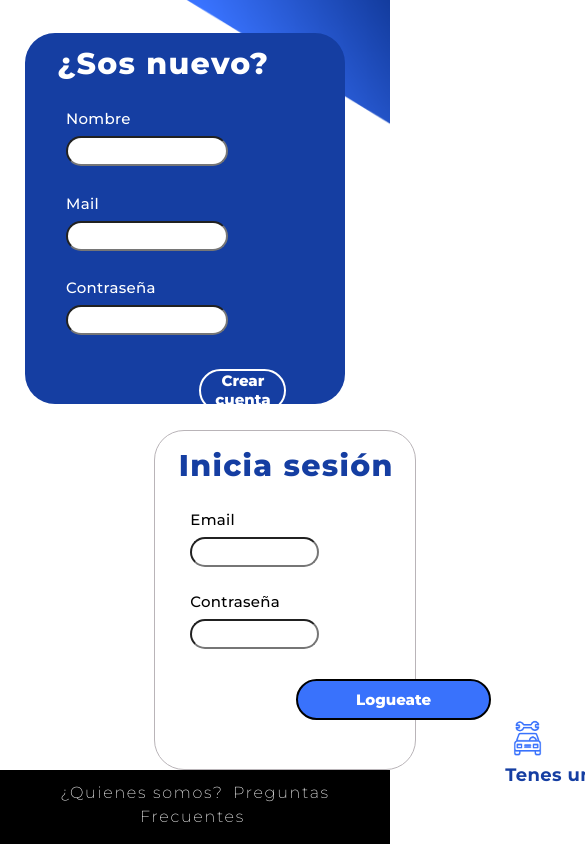
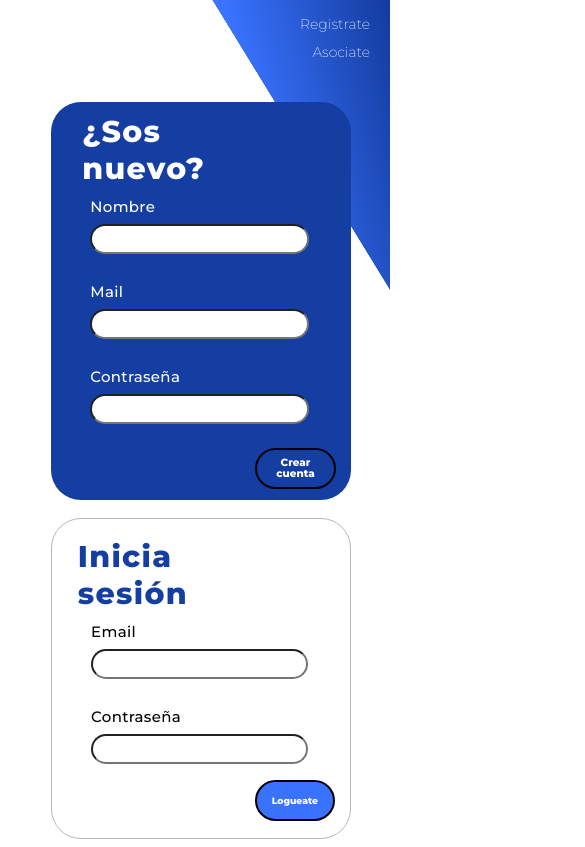
Before and after one commit to ivansch/project-, a plain HTML site: page login/logindos.html in a window 390 px wide. Shown: the top 847 px of the page, 585 px wide, since content can reach past the window. Drawn offline with nearby package versions, Linux system fonts and the light colour scheme.

Commit message:
loginterminado

```diff
--- a/login/css/logindos.css
+++ b/login/css/logindos.css
@@ -1,7 +1,50 @@
-* {
-  margin:0px;
-  padding:0px;
-  box-sizing: border-box;
+/* http://meyerweb.com/eric/tools/css/reset/
+   v2.0 | 20110126
+   License: none (public domain)
+*/
+
+html, body, div, span, applet, object, iframe,
+h1, h2, h3, h4, h5, h6, p, blockquote, pre,
+a, abbr, acronym, address, big, cite, code,
+del, dfn, em, img, ins, kbd, q, s, samp,
+small, strike, strong, sub, sup, tt, var,
+b, u, i, center,
+dl, dt, dd, ol, ul, li,
+fieldset, form, label, legend,
+table, caption, tbody, tfoot, thead, tr, th, td,
+article, aside, canvas, details, embed,
+figure, figcaption, footer, header, hgroup,
+menu, nav, output, ruby, section, summary,
+time, mark, audio, video {
+	margin: 0;
+	padding: 0;
+	border: 0;
+	font-size: 100%;
+	font: inherit;
+	vertical-align: baseline;
+}
+/* HTML5 display-role reset for older browsers */
+article, aside, details, figcaption, figure,
+footer, header, hgroup, menu, nav, section {
+	display: block;
+}
+body {
+	line-height: 1;
+}
+ol, ul {
+	list-style: none;
+}
+blockquote, q {
+	quotes: none;
+}
+blockquote:before, blockquote:after,
+q:before, q:after {
+	content: '';
+	content: none;
+}
+table {
+	border-collapse: collapse;
+	border-spacing: 0;
 }
 body{
 	background-image: url(../image/background.png);
@@ -10,8 +53,41 @@ body{
 	background-repeat: no-repeat;
 
 }
+header nav a{
+  color: white;
+  height: 28px;
+  width: 98px;
+  display: inline;
+	font-family: 'Montserrat';
+	font-size: 18px;
+	font-weight: 300;
+	line-height: 28px;
+	font-weight: 200;
+  position: relative;
+
+}
+header ul{
+text-align:right;
+padding-top: 10px;
+}
+
+header li{
+  list-style-type: none;
+   display: inline;
+   padding-right: 5px;
+
+}
+
+.header_uno:hover{
+	color:  #FFFFFF;
+	font-weight: bold;
+}
+.header_dos:hover{
+	color:  #FFFFFF;
+	font-weight: bold;
+}
 .form-group{
-	width:80%;
+	width:90%;
 	margin-left: 9%;
 }
 label{
@@ -23,10 +99,10 @@ label{
 .login {
   position: absolute;
   z-index: 0;
-  margin-left: 42%;
-  margin-top: 8%;
-  height: 340px;
-	width: 40%;
+  margin-left: 50%;
+  margin-top: -35%;
+  height: 321px;
+
 	border-radius: 30px;
   border-width: 0.5px;
   border-style: groove;
@@ -34,10 +110,11 @@ label{
 	background-color: white;
 }
 .singup{
+	background-color: white;
   position: absolute;
   margin-top: 10%;
   margin-left: 3%;
-  height: 371px;
+	border-style: groove;
 	width: 42%;
 	border-radius: 30px;
 	background-color: #153EA2;
@@ -92,33 +169,33 @@ label{
 	font-weight: 800;
 	line-height: 19px;
 	text-align: center;
-  margin-left: 55%;
+  margin-left: 65%;
   margin-top: 6%;
 	box-sizing: border-box;
 	height: 41px;
-	width: 195px;
+	width: 30%;
 	border-radius: 80px;
 	background-color: #3972FC;
   border-style: solid;
 }
 .crear_cuenta{
 
-    height: 19px;
-  	width: 10%;
+
   color: #FFFFFF;
   font-family: "Montserrat";
-  	font-size: 15px;
+  font-size: 75%;
   font-weight: 800;
   line-height: 19px;
   text-align: center;
-  margin-left: 55%;
-  margin-top: 6%;
+  margin-left: 65%;
+	margin-top: 3%;
+	margin-bottom: 4%;
   box-sizing: border-box;
-	height: 43px;
+  height: 41px;
   width: 30%;
-	border: 2px solid #FFFFFF;
   border-radius: 80px;
   background-color: inherit;
+  border-style: solid;
 }
 .sectionbb{
   display: flex;
@@ -154,6 +231,7 @@ input{
   	font-weight: bold;
   	letter-spacing: 0.39px;
   	margin: auto;
+
   	text-align: center;
 
 }
@@ -167,12 +245,14 @@ input{
 
 .logo_texto{
 
-  display: flex;
+  display: inline-flex;
   flex-wrap: wrap;
   text-align: center;
-  position: absolute;
-  bottom:60px;
-  left:500px;
+
+	margin: 7%;
+	margin-left: 27vw;
+
+
 
 }
 
@@ -207,8 +287,126 @@ footer li{
    padding-right: 5px;
 
 }
+@media (max-width: 1200px){
+  body{
+    background-size: 90%;
+  }
+
+.login {
+    margin-top: -45%;
+    margin-left: 10%;
+}
+
+.singup{
+  margin-bottom:50%;
+	margin-left: 10%;
+}
+footer{
+  position: inherit;
+  bottom: 0px;
+}
+.logueate{
+	margin-left: 65%;
+	margin-top: auto;
+}
+.crear_cuenta{
+	margin-left: 65%;
+}
+}
+@media (max-width: 980px){
+	.logo_texto{
+		margin-left: 24%;
+	}
+}
 
 @media (max-width: 768px){
 body{
-  background-size: 80%;
+  background-size: 65% 65%;
 }
+.singup{
+  margin-left: 10%;
+}
+.login{
+
+	margin-left: 10%;
+}
+.logueate{
+	margin-left: 70%;
+}
+.crear_cuenta{
+	margin-left: 70%;
+}
+footer{
+
+  bottom: 0px;
+}
+.logo_texto {
+
+    bottom: 100px;
+    left: 0%;
+    margin-left: 16%;
+	}
+	.logueate{
+	    margin-top: 0%;
+		}
+	input{
+		width: 90%;
+	}
+@media (max-width: 576px){
+	input{
+	width: 90%;
+	}
+	header nav a{
+		font-size: 14px;
+	}
+	body{
+		background-size: 70% 30%;
+	}
+	.singup
+	{
+		margin-left:10%;
+	}
+	.login{
+		margin-left: 10%;
+	}
+	.logo_texto{
+		margin: 5%;
+		margin-left: 16%;
+
+	}
+	.imag{
+		margin-left: 42%;
+	}
+.crear_cuenta{
+	font-size: 65%;
+	line-height: 100%;
+	margin-left: 70%;
+}
+.logueate{
+	font-size: 58%;
+	margin-left: 70%;
+}
+}
+@media (max-width: 400px){
+	header nav a{
+		font-size: 14px;
+		margin-left:60%;
+	}
+	.logueate{
+
+    margin-left: 70%;
+	}
+	.crear_cuenta{
+		margin-left: 70%;
+	}
+	.text2{
+		width: 50%;
+	}
+	.sosnuevo{
+		width: 50%;
+	}
+	.logo_texto{
+		margin: 5%;
+		margin-left: auto;
+
+	}
--- a/login/logindos.html
+++ b/login/logindos.html
@@ -10,11 +10,19 @@
 
 		<link href="https://fonts.googleapis.com/css?family=Montserrat:200,400,500,700,800" rel="stylesheet">
 	</head>
+	<header>
+		<nav class="container-fluid div_header">
+			<ul>
+				<li><a href="#" class="header_uno">Registrate</a></li>
+				<li><a href="#" class="header_dos">Asociate</a></li>
+			</ul>
+		</nav>
+	</header>
 	<body>
 
 	<div class="container">
-		<section class="row col-lg-12">
-		  <article class="singup col-md-12 col-lg-6" >
+		<section class="">
+		  <article class="singup col-10 col-sm-10 col-md-10 col-lg-10 col-xl-6" >
 		    <p class="sosnuevo">¿Sos nuevo?</p>
 		    <form>
 		      <div class="form-group">
@@ -32,7 +40,11 @@
 				<button type="submit" class="crear_cuenta">Crear cuenta</button>
 		  </form>
 		</article>
-		<article class="login col-md-12 col-lg-6">
+	</section>
+		<section class="">
+
+
+		<article class="login col-10 col-sm-10 col-md-10 col-lg-10 col-xl-6">
 		<p class="text2">Inicia sesión</p>
 		  <form>
 		  <div class="form-group">
```
Lines whose indentation alone changed are shown as unchanged.
